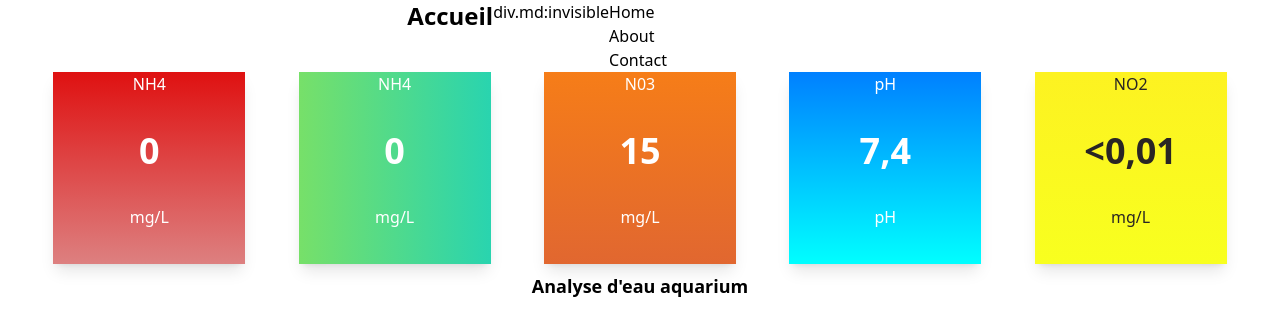
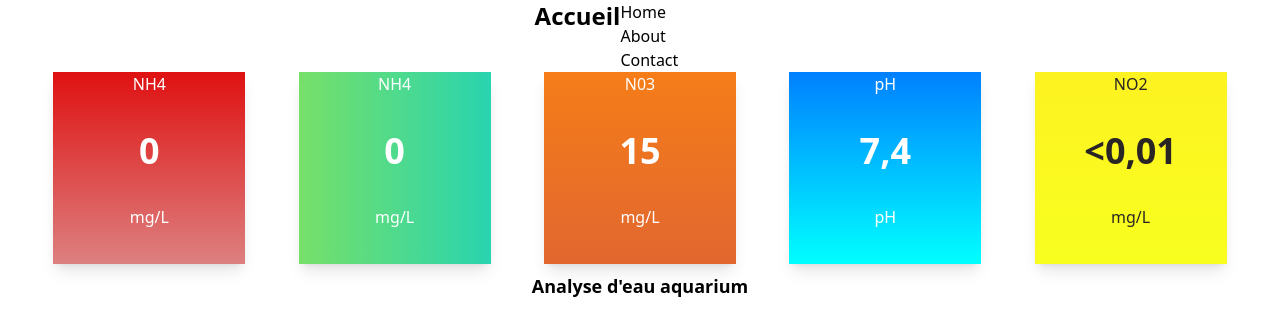
Before and after one commit to sidnou/Suivi_Analyse_Aquarium, a Django app: page / in a window 1280 px wide. Shown: the top 336 px of the page. Run offline with Django 5.2, Linux system fonts and the light colour scheme; some libraries are stand-ins or nearby versions.

Commit message:
Création de l'application Web Suivi Analyse Aquarium Création des tables Test de la base de donnée: OK design avec Tailwind_CSS Design Tableau Carte

```diff
--- a/analyse_aquarium/templates/menu.html
+++ b/analyse_aquarium/templates/menu.html
@@ -1,24 +1,25 @@
 {# menu #}
 {# top bar #}
-div.md:invisible
-<div class="flex justify-center">
-    <div class="grid grid-cols-3 gap-4">
+<div class="max-lg:invisible"> {# Affiche quand > 1024 #}
+    <div class="flex justify-center ">{# TODO: Mettre le menu sur un seule ligne #}
+        <div class="flex-1">
 
-        <ul>
+            <ul class="contents">
                 <li><a href="#">Home</a></li>
                 <li><a href="#">About</a></li>
                 <li><a href="#">Contact</a></li>
             </ul>
         </div>
     </div>
+</div>
 {# sidebar #}
-<div class="lg:invisible" id="sidebar"> {#  afficher < 1024px #}
+<div class="lg:invisible" id="sidebar"> {#  afficher quand < 1024px #}
 
-    <div class="flex flex-col">
+    <div class="flex justify-start">{# TODO: Mettre le menu en affichage burger#}
         <ul>
-            <li><a href="#">Home</a></li>
-            <li><a href="#">About</a></li>
-            <li><a href="#">Contact</a></li>
+            <li><a href="#">Home1</a></li>
+            <li><a href="#">About2</a></li>
+            <li><a href="#">Contact3</a></li>
         </ul>
     </div>
 </div>
```
Lines whose indentation alone changed are shown as unchanged.
